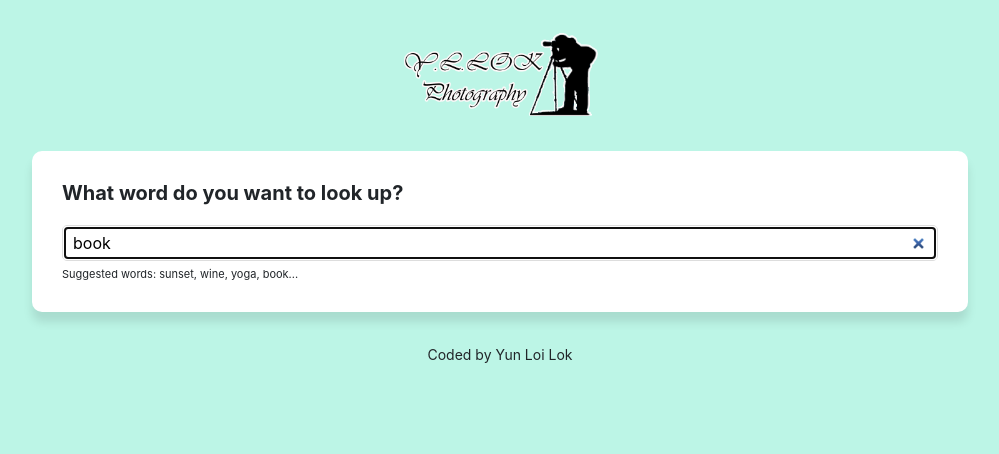
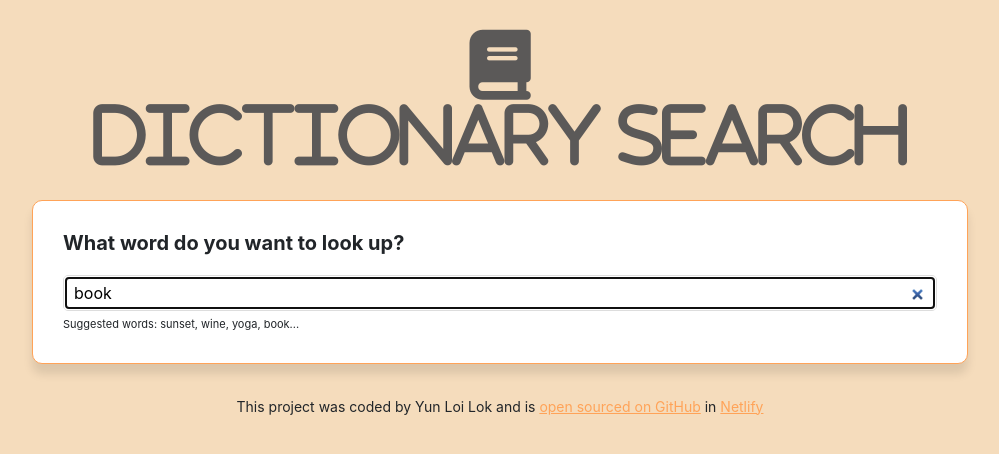
Before and after one commit to yunloi/react-dictionary-project, a React (Create React App) app: page / in a window 1280 px wide. Shown: the top 454 px of the page, without its empty margins (140-1139 px from the left). Built offline with nearby package versions, Linux system fonts and the light colour scheme; no server answers.

Commit message:
updated css and links

```diff
--- a/public/index.html
+++ b/public/index.html
@@ -14,6 +14,8 @@
     integrity="sha384-u1OknCvxWvY5kfmNBILK2hRnQC3Pr17a+RTT6rIHI7NnikvbZlHgTPOOmMi466C8"
     crossorigin="anonymous"></script>
 
+  <script src="https://kit.fontawesome.com/2be93387f1.js" crossorigin="anonymous"></script>
+
   <link rel="manifest" href="%PUBLIC_URL%/manifest.json" />
 
   <title>Dictionary App</title>
--- a/src/App.css
+++ b/src/App.css
@@ -1,9 +1,9 @@
 body {
-  background: #bcf5e6;
+  background: #f5dcbc;
 }
 
 a {
-  color: #309a7e;
+  color: #ffa358;
 }
 
 .App {
@@ -15,10 +15,11 @@ a {
   margin: 30px 0;
 }
 
-.App-logo {
-  max-width: 200px;
+.icon {
+  font-size: 70px;
   display: block;
-  margin: 0 auto;
+  text-align: center;
+  color: #5b5958;
 }
 
 .App-footer {
--- a/src/App.js
+++ b/src/App.js
@@ -1,4 +1,3 @@
-import logo from "./logo.png";
 import Dictionary from "./Dictionary";
 import "./App.css";
 
@@ -7,13 +6,32 @@ export default function App() {
     <div className="App">
       <div className="container">
         <header className="App-header">
-          <img src={logo} className="App-logo img-fluid" alt="logo" />
+          <i className="fa-solid fa-book icon">
+            <div>DICTIONARY SEARCH</div>
+          </i>
         </header>
         <main>
           <Dictionary defaultKeyword="book" />
         </main>
         <footer className="App-footer">
-          <small>Coded by Yun Loi Lok</small>
+          <small>
+            This project was coded by Yun Loi Lok and is{" "}
+            <a
+              href="https://github.com/yunloi/react-dictionary-project"
+              target="blank"
+              rel="noopener noreferrer"
+            >
+              open sourced on GitHub
+            </a>{" "}
+            in{" "}
+            <a
+              href="https://magical-gecko-a1e40d.netlify.app"
+              target="blank"
+              rel="noopener noreferrer"
+            >
+              Netlify{" "}
+            </a>
+          </small>
         </footer>
       </div>
     </div>
--- a/src/Dictionary.css
+++ b/src/Dictionary.css
@@ -10,6 +10,7 @@
   border-radius: 10px;
   box-shadow: 0 10px 10px rgb(0 0 0 / 10%);
   margin: 20px 0;
+  border: solid 1px #ffa358;
 }
 
 .Dictionary input {
--- a/src/Meaning.css
+++ b/src/Meaning.css
@@ -10,3 +10,7 @@
   font-style: italic;
   margin-top: 10px;
 }
+
+.Meaning hr {
+  color: #ffa358;
+}
--- a/src/Meaning.js
+++ b/src/Meaning.js
@@ -13,6 +13,7 @@ export default function Meaning(props) {
               <div className="definition">{definition.definition}</div>
               <div className="example">{definition.example}</div>
               <Synonyms synonyms={definition.synonyms} />
+              <hr />
             </p>
           </div>
         );
--- a/src/Phonetic.css
+++ b/src/Phonetic.css
@@ -14,7 +14,7 @@
 }
 
 .Phonetic a:hover {
-  background: #309a7e;
+  background: #ffa358;
   color: white;
 }
 
```
